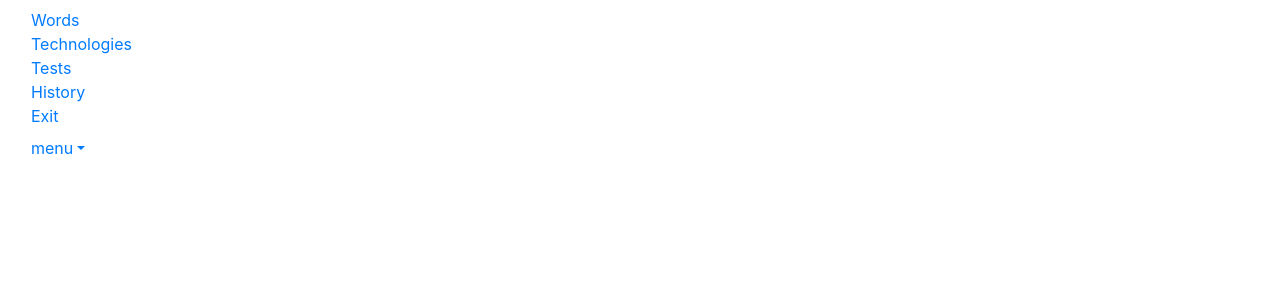
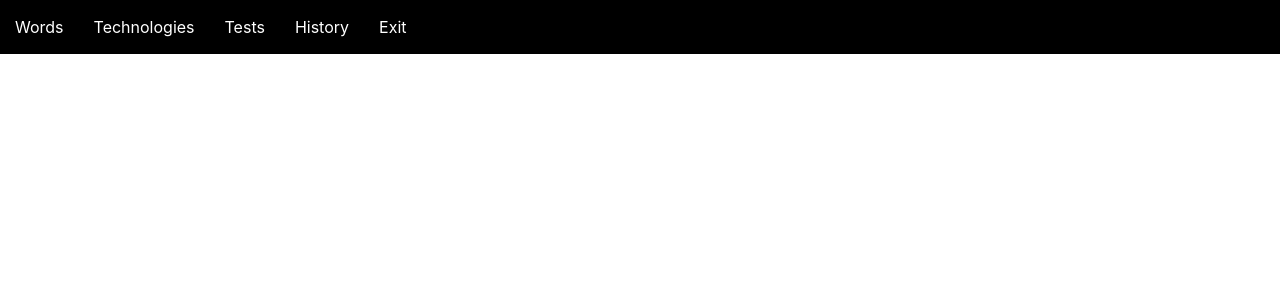
Before and after one commit to andresporras3423/technos-front, a React (Create React App) app: page / in a window 1280 px wide. Shown: the top 300 px of the page. Built offline with nearby package versions, Linux system fonts and the light colour scheme.

Commit message:
add style to navbar

```diff
--- a/src/App.css
+++ b/src/App.css
@@ -48,6 +48,22 @@
   color: #61dafb;
 }
 
+.links-container{
+  background-color: black;
+  color: white;
+  display: flex;
+}
+
+.links-container > * {
+  margin: 15px;
+}
+
+.links-container > *:hover {
+  cursor: pointer;
+  text-decoration: underline;
+  text-decoration-color: white;
+}
+
 @keyframes App-logo-spin {
   from {
     transform: rotate(0deg);
--- a/src/components/Navbar.js
+++ b/src/components/Navbar.js
@@ -1,27 +1,12 @@
 function Navbar() {
   return (
-    <div className="col-md-12" id="barNav">
-                <nav className="navbar navbar-blue">
-              <ul className="nav navbar-nav ul-inline">
-                <li className="active menuDesktop" onClick="newTab(0)"><a href="#" className="currentTab==0 ? linkBackColor: ''">Words</a></li>
-                <li className="menuDesktop"><a href="#" onClick="newTab(1)" className="currentTab==1 ? linkBackColor: ''">Technologies</a></li>
-                <li className="menuDesktop"><a href="#" onClick="newTab(2)" className="currentTab==2 ? linkBackColor: ''">Tests</a></li>
-                <li className="menuDesktop"><a href="#" onClick="newTab(3)" className="currentTab==2 ? linkBackColor: ''">History</a></li>
-                <li className="menuDesktop"><a href="#" onClick="exit()">Exit</a></li>
-                <li className="menuSmarthPhone" >
-                    <a className="nav-link dropdown-toggle fontSizeMenu" href="#" id="navbarDropdownMenuLink" role="button" data-toggle="dropdown" aria-haspopup="true" aria-expanded="false">menu
-        </a>
-        <div className="dropdown-menu dropDownColor" aria-labelledby="navbarDropdownMenuLink">
-          <ul className="dropDownUlFont">
-              <li onClick="newTab(0)"><a href="#" className="currentTab==0 ? linkBackColor: ''">Words</a></li>
-                <li><a href="#" onClick="newTab(1)" className="currentTab==1 ? linkBackColor: ''">Technologies</a></li>
-                <li><a href="#" onClick="exit()">Exit</a></li>
-          </ul>
-        </div>
-                </li>
-              </ul>
-          </nav>
-            </div>
+    <nav class="links-container">
+      <span>Words</span>
+      <span>Technologies</span>
+      <span>Tests</span>
+      <span>History</span>
+      <span>Exit</span>
+    </nav>
   )
 }
 
```
